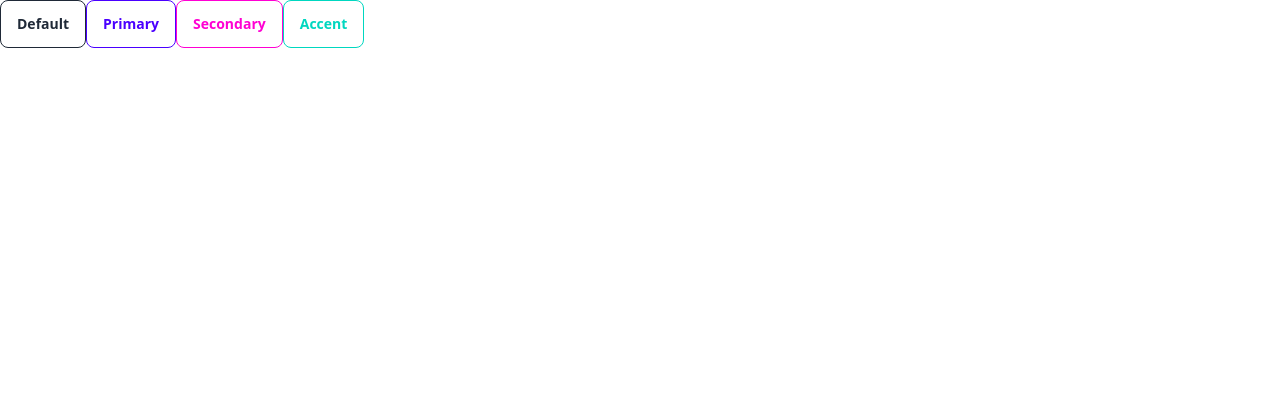
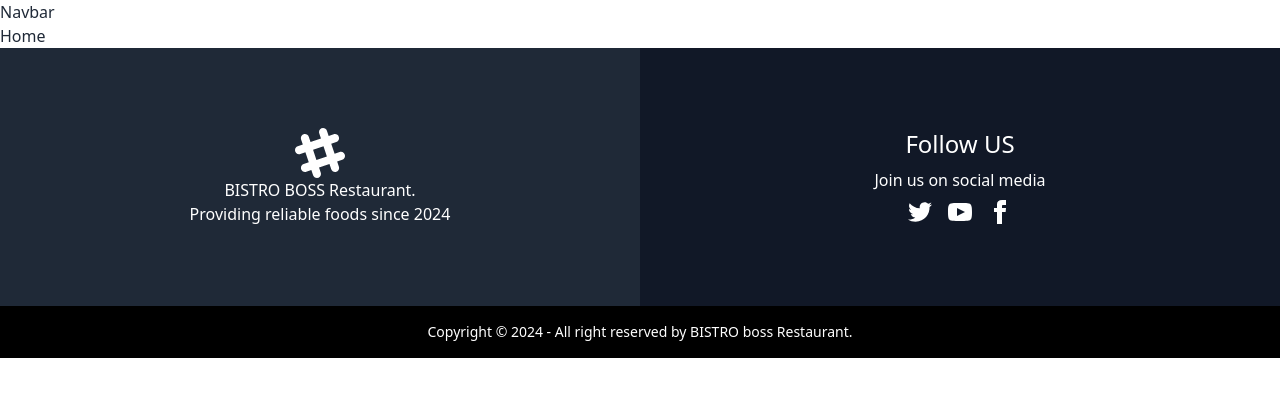
Before and after one commit to ahshobuj1/bistro-boss-restaurant-client, a React (Vite) app: page / in a window 1280 px wide. Shown: the top 396 px of the page. Built offline with nearby package versions, Linux system fonts and the light colour scheme.

Commit message:
created footer with resonsive for all devices and setup routes

```diff
--- a/src/App.jsx
+++ b/src/App.jsx
@@ -1,10 +1,13 @@
+import {Outlet} from 'react-router-dom';
+import Navbar from './pages/Shared/Navbar/Navbar';
+import Footer from './pages/Shared/Footer/Footer';
+
 const App = () => {
     return (
-        <div>
-            <button className="btn btn-outline">Default</button>
-            <button className="btn btn-outline btn-primary">Primary</button>
-            <button className="btn btn-outline btn-secondary">Secondary</button>
-            <button className="btn btn-outline btn-accent">Accent</button>
+        <div className="max-w-screen-xl mx-auto">
+            <Navbar />
+            <Outlet />
+            <Footer />
         </div>
     );
 };
--- a/src/Router/Routes.jsx
+++ b/src/Router/Routes.jsx
@@ -1,5 +1,19 @@
-const Routes = () => {
-    return <div>Routes</div>;
-};
+import App from '../App';
 
-export default Routes;
+import {createBrowserRouter} from 'react-router-dom';
+import Home from '../pages/Home/Home/Home';
+
+const router = createBrowserRouter([
+    {
+        path: '/',
+        element: <App />,
+        children: [
+            {
+                path: '/',
+                element: <Home />,
+            },
+        ],
+    },
+]);
+
+export default router;
--- a/src/main.jsx
+++ b/src/main.jsx
@@ -1,10 +1,14 @@
-import { StrictMode } from 'react'
-import { createRoot } from 'react-dom/client'
-import App from './App.jsx'
-import './index.css'
+import {StrictMode} from 'react';
+import {createRoot} from 'react-dom/client';
+import App from './App.jsx';
+import './index.css';
+import {RouterProvider} from 'react-router-dom';
+import router from './Router/Routes.jsx';
 
 createRoot(document.getElementById('root')).render(
-  <StrictMode>
-    <App />
-  </StrictMode>,
-)
+    <StrictMode>
+        <RouterProvider router={router}>
+            <App />
+        </RouterProvider>
+    </StrictMode>
+);
--- /dev/null
+++ b/src/pages/Shared/Footer/Footer.jsx
@@ -0,0 +1,75 @@
+const Footer = () => {
+    return (
+        <footer>
+            <div className="md:flex flex-wrap text-white ">
+                <div className="md:w-1/2 text-center bg-[#1F2937] py-20">
+                    <div>
+                        <svg
+                            width="50"
+                            height="50"
+                            viewBox="0 0 24 24"
+                            xmlns="http://www.w3.org/2000/svg"
+                            fillRule="evenodd"
+                            clipRule="evenodd"
+                            className="fill-current mx-auto">
+                            <path d="M22.672 15.226l-2.432.811.841 2.515c.33 1.019-.209 2.127-1.23 2.456-1.15.325-2.148-.321-2.463-1.226l-.84-2.518-5.013 1.677.84 2.517c.391 1.203-.434 2.542-1.831 2.542-.88 0-1.601-.564-1.86-1.314l-.842-2.516-2.431.809c-1.135.328-2.145-.317-2.463-1.229-.329-1.018.211-2.127 1.231-2.456l2.432-.809-1.621-4.823-2.432.808c-1.355.384-2.558-.59-2.558-1.839 0-.817.509-1.582 1.327-1.846l2.433-.809-.842-2.515c-.33-1.02.211-2.129 1.232-2.458 1.02-.329 2.13.209 2.461 1.229l.842 2.515 5.011-1.677-.839-2.517c-.403-1.238.484-2.553 1.843-2.553.819 0 1.585.509 1.85 1.326l.841 2.517 2.431-.81c1.02-.33 2.131.211 2.461 1.229.332 1.018-.21 2.126-1.23 2.456l-2.433.809 1.622 4.823 2.433-.809c1.242-.401 2.557.484 2.557 1.838 0 .819-.51 1.583-1.328 1.847m-8.992-6.428l-5.01 1.675 1.619 4.828 5.011-1.674-1.62-4.829z"></path>
+                        </svg>
+                        <p>
+                            BISTRO BOSS Restaurant.
+                            <br />
+                            Providing reliable foods since 2024
+                        </p>
+                    </div>
+                </div>
+                <div className="md:w-1/2 text-center bg-[#111827] py-20 ">
+                    <div className="w-96 mx-auto text-center space-y-2">
+                        <h6 className="text-2xl">Follow US</h6>
+                        <p className="">Join us on social media </p>
+                        <div className="flex justify-center gap-4">
+                            <a>
+                                <svg
+                                    xmlns="http://www.w3.org/2000/svg"
+                                    width="24"
+                                    height="24"
+                                    viewBox="0 0 24 24"
+                                    className="fill-current">
+                                    <path d="M24 4.557c-.883.392-1.832.656-2.828.775 1.017-.609 1.798-1.574 2.165-2.724-.951.564-2.005.974-3.127 1.195-.897-.957-2.178-1.555-3.594-1.555-3.179 0-5.515 2.966-4.797 6.045-4.091-.205-7.719-2.165-10.148-5.144-1.29 2.213-.669 5.108 1.523 6.574-.806-.026-1.566-.247-2.229-.616-.054 2.281 1.581 4.415 3.949 4.89-.693.188-1.452.232-2.224.084.626 1.956 2.444 3.379 4.6 3.419-2.07 1.623-4.678 2.348-7.29 2.04 2.179 1.397 4.768 2.212 7.548 2.212 9.142 0 14.307-7.721 13.995-14.646.962-.695 1.797-1.562 2.457-2.549z"></path>
+                                </svg>
+                            </a>
+                            <a>
+                                <svg
+                                    xmlns="http://www.w3.org/2000/svg"
+                                    width="24"
+                                    height="24"
+                                    viewBox="0 0 24 24"
+                                    className="fill-current">
+                                    <path d="M19.615 3.184c-3.604-.246-11.631-.245-15.23 0-3.897.266-4.356 2.62-4.385 8.816.029 6.185.484 8.549 4.385 8.816 3.6.245 11.626.246 15.23 0 3.897-.266 4.356-2.62 4.385-8.816-.029-6.185-.484-8.549-4.385-8.816zm-10.615 12.816v-8l8 3.993-8 4.007z"></path>
+                                </svg>
+                            </a>
+                            <a>
+                                <svg
+                                    xmlns="http://www.w3.org/2000/svg"
+                                    width="24"
+                                    height="24"
+                                    viewBox="0 0 24 24"
+                                    className="fill-current">
+                                    <path d="M9 8h-3v4h3v12h5v-12h3.642l.358-4h-4v-1.667c0-.955.192-1.333 1.115-1.333h2.885v-5h-3.808c-3.596 0-5.192 1.583-5.192 4.615v3.385z"></path>
+                                </svg>
+                            </a>
+                        </div>
+                    </div>
+                </div>
+            </div>
+            <div className="footer footer-center bg-black text-white  p-4">
+                <aside>
+                    <p>
+                        Copyright © {new Date().getFullYear()} - All right
+                        reserved by BISTRO boss Restaurant.
+                    </p>
+                </aside>
+            </div>
+        </footer>
+    );
+};
+
+export default Footer;
--- /dev/null
+++ b/src/pages/Shared/Navbar/Navbar.jsx
@@ -0,0 +1,5 @@
+const Navbar = () => {
+    return <div>Navbar</div>;
+};
+
+export default Navbar;
```
Also changed, not shown: 1 other file (tests, documents, lock files or other folders).
